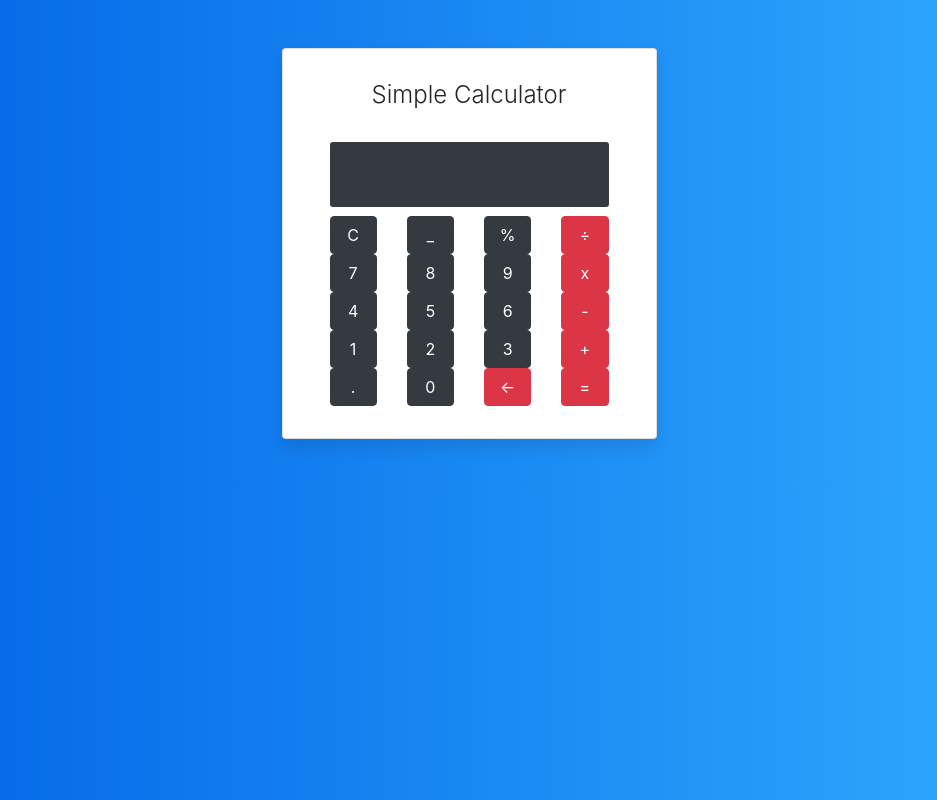
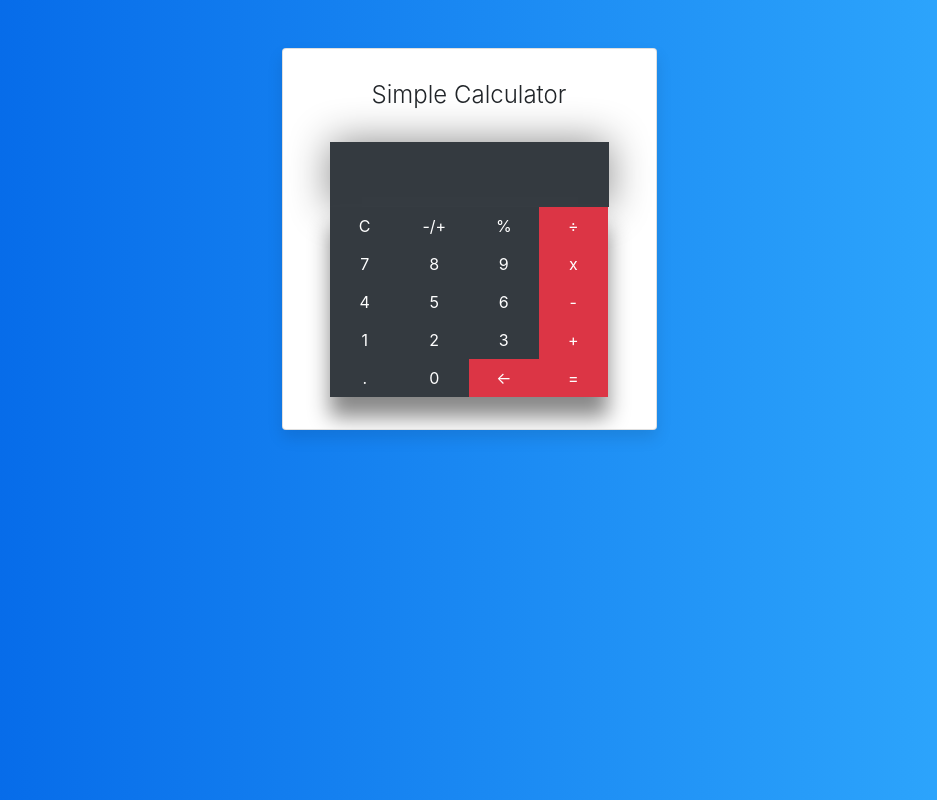
Before and after one commit to inact25/simpleReactCalculator, a React (Create React App) app: page / in a window 1280 px wide. Shown: the whole page, without its empty margins (171-1108 px from the left). Built offline with nearby package versions, Linux system fonts and the light colour scheme.

Commit message:
improve styling

```diff
--- a/src/App.css
+++ b/src/App.css
@@ -162,3 +162,16 @@ body {
     max-width: 540px !important;
   }
 }
+
+.myCol{
+  padding: unset !important;
+}
+
+.myBtn {
+  border-radius: unset !important;
+}
+
+.userData {
+  margin: 0 5% 0 5% !important;
+  box-shadow: 0px 20px 20px #888888;
+}
--- a/src/App.js
+++ b/src/App.js
@@ -7,7 +7,8 @@ import CalcForm from "./component/Calculator/CalcForm";
 class App extends React.Component {
 
     state = {
-       result:''
+       result:'',
+       resultStatus: false
     };
 
     functions = {
@@ -16,8 +17,9 @@ class App extends React.Component {
             if (buttonValue === "=") {
                 try {
                     this.setState({
-                        // eslint-disable-next-line
-                        result: (eval(this.state.result) || "" ) + ""
+                        // eslint-disable-next-line no-eval
+                        result: (eval(this.state.result) || "") + "",
+                        resultStatus: true
                     })
                 } catch (e) {
                     this.setState({
@@ -29,7 +31,7 @@ class App extends React.Component {
                     result: ''
                 })
             } else if (buttonValue === "←") {
-                if (this.state.result.length > 1){
+                if (this.state.result.length > 1) {
                     this.setState({
                         result: this.state.result.slice(0, -1)
                     })
@@ -38,8 +40,12 @@ class App extends React.Component {
                         result: ''
                     })
                 }
-            } else {
+            } else if(buttonValue === "%") {
+                this.setState({
+                    result : this.state.result /100
+                })
 
+        }else {
                 this.setState({
                     result: this.state.result + buttonValue
                 })
--- a/src/component/Calculator/CalcButton.js
+++ b/src/component/Calculator/CalcButton.js
@@ -6,81 +6,77 @@ class CalcButton extends Component {
         const {onClick} = this.props.funcFromApp
 
 
-        const myCalcButton = {
-            marginTop: '3%'
-        }
-
-        return (
-            <div className="container" style={myCalcButton}>
+                return (
+            <div className="container">
                 <div className='row'>
-                    <div className='col-3'>
-                        <button onClick={() => onClick('C')} className='btn btn-dark btn-block'>C</button>
+                    <div className='col-3 myCol'>
+                        <button onClick={() => onClick('C')} className='btn btn-dark btn-block myBtn'>C</button>
 
                     </div>
-                    <div className='col-3'>
-                        <button onClick={() => onClick('-')} className='btn btn-dark btn-block'>_</button>
+                    <div className='col-3 myCol'>
+                        <button onClick={() => onClick('-')} className='btn btn-dark btn-block myBtn'>-/+</button>
                     </div>
-                    <div className='col-3'>
-                        <button onClick={() => onClick('%')} className='btn btn-dark btn-block' >%</button>
+                    <div className='col-3 myCol'>
+                        <button onClick={() => onClick('%')} className='btn btn-dark btn-block myBtn' >%</button>
                     </div>
-                    <div className='col-3'>
-                        <button onClick={() => onClick('/')} className='btn btn-danger btn-block'>÷</button>
+                    <div className='col-3 myCol'>
+                        <button onClick={() => onClick('/')} className='btn btn-danger btn-block myBtn'>÷</button>
                     </div>
                 </div>
                 <div className='row justify-content-md-center'>
-                    <div className='col-3'>
-                        <button onClick={() => onClick('7')} className='btn btn-dark btn-block'>7</button>
+                    <div className='col-3 myCol'>
+                        <button onClick={() => onClick('7')} className='btn btn-dark btn-block myBtn'>7</button>
                     </div>
-                    <div className='col-3'>
-                        <button onClick={() => onClick('8')} className='btn btn-dark btn-block'>8</button>
+                    <div className='col-3 myCol'>
+                        <button onClick={() => onClick('8')} className='btn btn-dark btn-block myBtn'>8</button>
                     </div>
-                    <div className='col-3'>
-                        <button onClick={() => onClick('9')} className='btn btn-dark btn-block'>9</button>
+                    <div className='col-3 myCol'>
+                        <button onClick={() => onClick('9')} className='btn btn-dark btn-block myBtn'>9</button>
                     </div>
-                    <div className='col-3'>
-                        <button onClick={() => onClick('*')} className='btn btn-danger btn-block'>x</button>
+                    <div className='col-3 myCol'>
+                        <button onClick={() => onClick('*')} className='btn btn-danger btn-block myBtn'>x</button>
                     </div>
                 </div>
                 <div className='row row justify-content-md-center'>
-                    <div className='col-3'>
-                        <button onClick={() => onClick('4')} className='btn btn-dark btn-block'>4</button>
+                    <div className='col-3 myCol'>
+                        <button onClick={() => onClick('4')} className='btn btn-dark btn-block myBtn'>4</button>
                     </div>
-                    <div className='col-3'>
-                        <button onClick={() => onClick('5')} className='btn btn-dark btn-block' name="5">5</button>
+                    <div className='col-3 myCol'>
+                        <button onClick={() => onClick('5')} className='btn btn-dark btn-block myBtn' name="5">5</button>
                     </div>
-                    <div className='col-3'>
-                        <button onClick={() => onClick('6')} className='btn btn-dark btn-block'>6</button>
+                    <div className='col-3 myCol'>
+                        <button onClick={() => onClick('6')} className='btn btn-dark btn-block myBtn'>6</button>
                     </div>
-                    <div className='col-3'>
-                        <button onClick={() => onClick('-')} className='btn btn-danger btn-block'>-</button>
+                    <div className='col-3 myCol'>
+                        <button onClick={() => onClick('-')} className='btn btn-danger btn-block myBtn'>-</button>
                     </div>
                 </div>
                 <div className='row row justify-content-md-center'>
-                    <div className='col-3'>
-                        <button onClick={() => onClick('1')} className='btn btn-dark btn-block'>1</button>
+                    <div className='col-3 myCol'>
+                        <button onClick={() => onClick('1')} className='btn btn-dark btn-block myBtn'>1</button>
                     </div>
-                    <div className='col-3'>
-                        <button onClick={() => onClick('2')} className='btn btn-dark btn-block' >2</button>
+                    <div className='col-3 myCol'>
+                        <button onClick={() => onClick('2')} className='btn btn-dark btn-block myBtn' >2</button>
                     </div>
-                    <div className='col-3'>
-                        <button onClick={() => onClick('3')} className='btn btn-dark btn-block'>3</button>
+                    <div className='col-3 myCol'>
+                        <button onClick={() => onClick('3')} className='btn btn-dark btn-block myBtn'>3</button>
                     </div>
-                    <div className='col-3'>
-                        <button onClick={() => onClick('+')} className='btn btn-danger btn-block'>+</button>
+                    <div className='col-3 myCol'>
+                        <button onClick={() => onClick('+')} className='btn btn-danger btn-block myBtn'>+</button>
                     </div>
                 </div>
                 <div className='row justify-content-md-center'>
-                    <div className='col-3'>
-                        <button onClick={() => onClick('.')} className='btn btn-dark btn-block'>.</button>
+                    <div className='col-3 myCol'>
+                        <button onClick={() => onClick('.')} className='btn btn-dark btn-block myBtn'>.</button>
                     </div>
-                    <div className='col-3'>
-                        <button onClick={() => onClick('0')} className='btn btn-dark btn-block'>0</button>
+                    <div className='col-3 myCol'>
+                        <button onClick={() => onClick('0')} className='btn btn-dark btn-block myBtn'>0</button>
                     </div>
-                    <div className='col-3'>
-                        <button onClick={() => onClick('←')} className='btn btn-danger btn-block'>←</button>
+                    <div className='col-3 myCol'>
+                        <button onClick={() => onClick('←')} className='btn btn-danger btn-block myBtn'>←</button>
                     </div>
-                    <div className='col-3'>
-                        <button onClick={() => onClick('=')} className='btn btn-danger btn-block'>=</button>
+                    <div className='col-3 myCol'>
+                        <button onClick={() => onClick('=')} className='btn btn-danger btn-block myBtn'>=</button>
                     </div>
                 </div>
             </div>
--- a/src/component/Calculator/CalcForm.js
+++ b/src/component/Calculator/CalcForm.js
@@ -10,9 +10,9 @@ class CalcForm extends Component {
             color: 'white',
             textAlign: 'right',
             padding: 3,
-            borderRadius: 3,
             maxWidth: '330px',
-            minHeight:'65px'
+            minHeight:'65px',
+            boxShadow : '0px 0px 40px #888888'
         }
 
         const calcFormText = {
```
